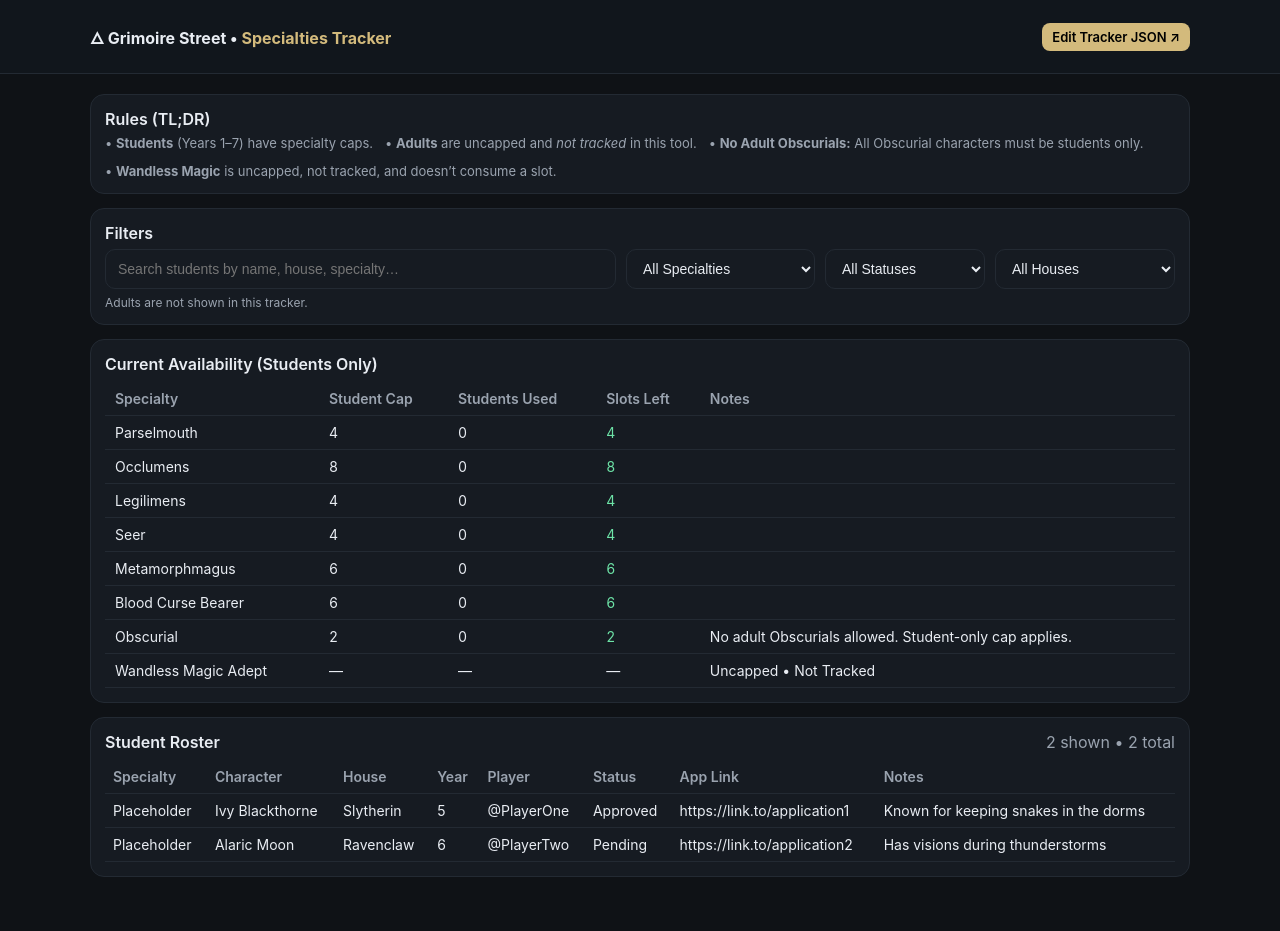
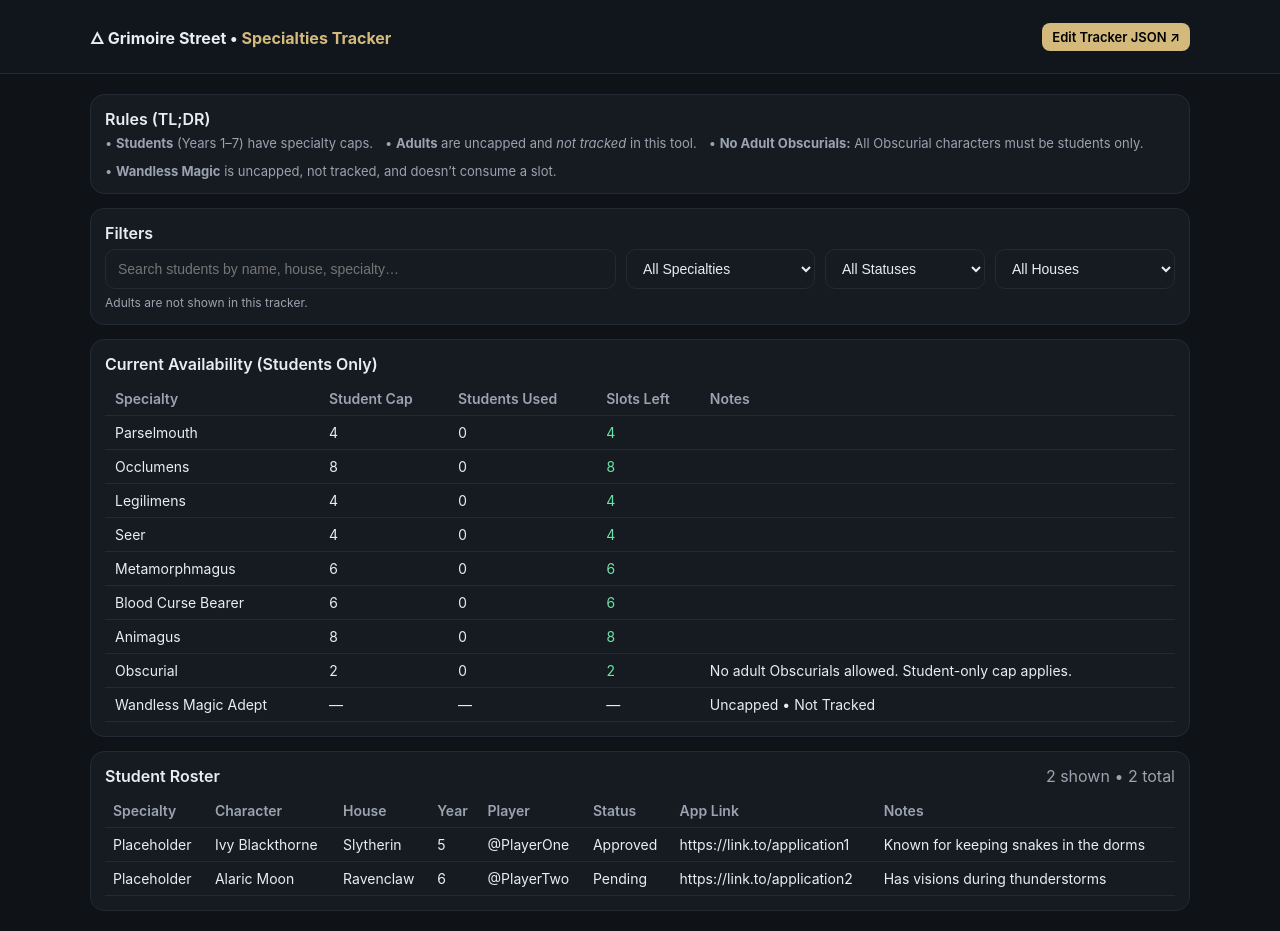
Before and after one commit to grimoirestreet/specialities, a plain HTML site: page index.html in a window 1280 px wide. Before the commit the page ends 897 px from the top, so only its background shows below. Drawn offline with Linux system fonts and the light colour scheme.

Commit message:
Update index.html

```diff
--- a/index.html
+++ b/index.html
@@ -121,8 +121,6 @@
   </div>
 
 <script>
-// Data source (default = your GitHub file). You can override with ?data=<URL>.
-// GitHub "blob" links are auto-converted to raw.
 const DEFAULT_ROSTER = 'https://raw.githubusercontent.com/grimoirestreet/specialities/main/tracker.json';
 const PARAM_DATA = new URLSearchParams(location.search).get('data');
 function toRaw(url){
@@ -142,14 +140,15 @@ function toRaw(url){
 }
 const ROSTER_URL = toRaw(PARAM_DATA || DEFAULT_ROSTER);
 
-// Student caps (Seer = 4). Adults are ignored; Wandless is not tracked.
+// Student caps
 const SPECIALTIES = [
   { name:'Parselmouth',        student_cap:4, link:'#', note:'' },
   { name:'Occlumens',          student_cap:8, link:'#', note:'' },
   { name:'Legilimens',         student_cap:4, link:'#', note:'' },
-  { name:'Seer',               student_cap:4, link:'#', note:'' },  // lowered to 4
+  { name:'Seer',               student_cap:4, link:'#', note:'' },
   { name:'Metamorphmagus',     student_cap:6, link:'#', note:'' },
   { name:'Blood Curse Bearer', student_cap:6, link:'#', note:'' },
+  { name:'Animagus',           student_cap:8, link:'#', note:'' }, // New!
   { name:'Obscurial',          student_cap:2, link:'#', note:'No adult Obscurials allowed. Student-only cap applies.' },
   { name:'Wandless Magic Adept', student_cap:null, uncapped:true, link:'#', note:'Uncapped • Not Tracked' }
 ];
@@ -157,14 +156,10 @@ const SPECIALTIES = [
 const $ = s=>document.querySelector(s);
 const state = { caps: SPECIALTIES, rows: [] };
 
-// Helpers
 const HOUSES = new Set(['Gryffindor','Hufflepuff','Ravenclaw','Slytherin']);
-function isStudent(r){
-  return HOUSES.has(r.house) && /^[1-7]$/.test(r.year);
-}
+function isStudent(r){ return HOUSES.has(r.house) && /^[1-7]$/.test(r.year); }
 function isWandless(name){ return name==='Wandless Magic Adept'; }
 
-// Counts (students only; skip retired/deceased; skip Wandless)
 function computeCounts(){
   const by={}; state.caps.forEach(s=>by[s.name]={student:0});
   state.rows.forEach(r=>{
@@ -177,7 +172,6 @@ function computeCounts(){
   return by;
 }
 
-// Availability table
 function renderCapsTable(){
   const counts=computeCounts(), tb=$('#capsTable tbody'); tb.innerHTML='';
   state.caps.forEach(s=>{
@@ -194,13 +188,11 @@ function renderCapsTable(){
   });
 }
 
-// Filters
 function renderFilters(){
   const fSpec=$('#fSpec');
   if(fSpec) fSpec.innerHTML='<option value="">All Specialties</option>'+state.caps.map(s=>`<option>${s.name}</option>`).join('');
 }
 
-// Student roster (students only)
 function renderTable(){
   const tbody=$('#table tbody'); tbody.innerHTML='';
   const q=($('#q')?.value||'').toLowerCase();
@@ -224,7 +216,6 @@ function renderTable(){
   $('#count').textContent=`${filtered.length} shown • ${state.rows.length} total`;
 }
 
-// Data load
 async function loadRoster(){
   try{
     const res=await fetch(ROSTER_URL,{cache:'no-store'});
@@ -239,7 +230,6 @@ async function loadRoster(){
   }
 }
 
-// Boot
 function init(){
   renderFilters(); renderCapsTable(); renderTable();
   ['q','fSpec','fStatus','fHouse'].forEach(id=>{
```
